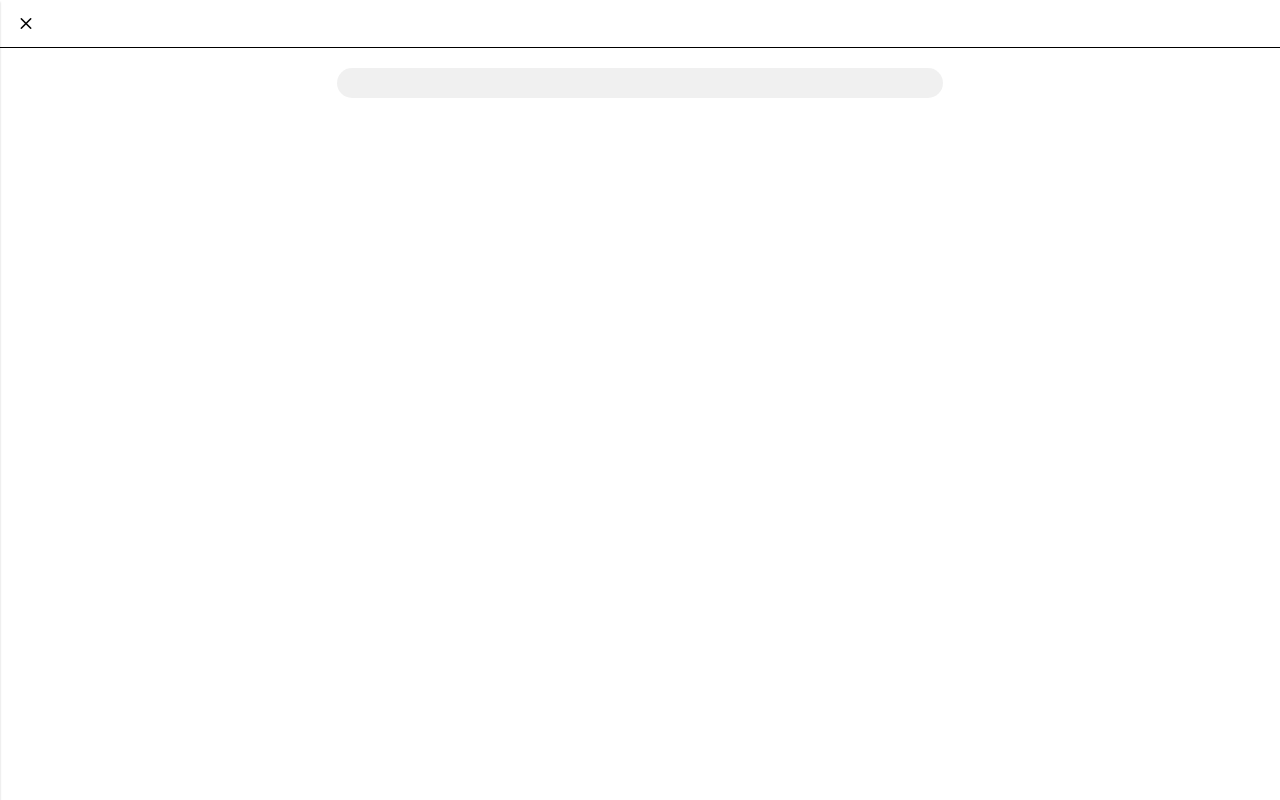
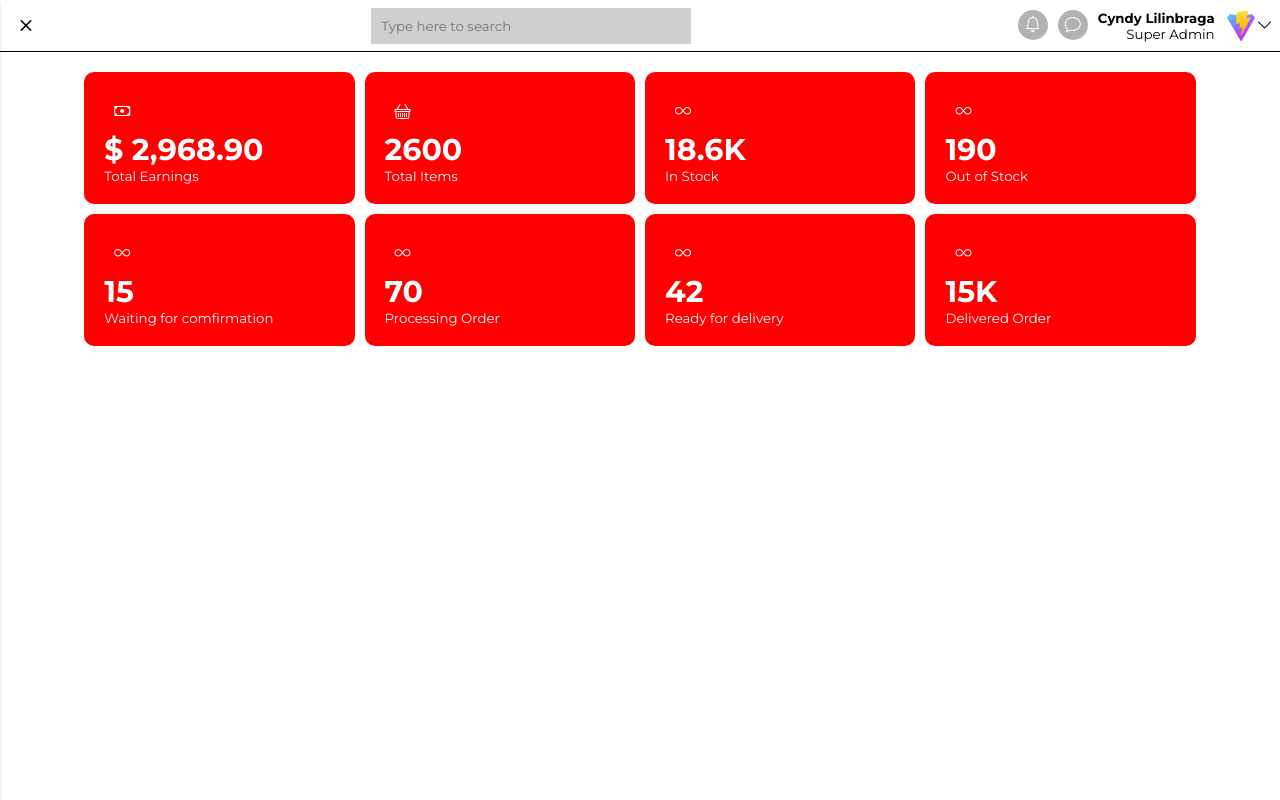
Before and after one commit to makinde-ayooluwa/shopmmerce, a React (Vite) app: page /admin in a window 1280 px wide. Built offline with nearby package versions, Linux system fonts and the light colour scheme.

Commit message:
Shopmmerce Changes

```diff
--- a/src/App.jsx
+++ b/src/App.jsx
@@ -1,10 +1,13 @@
 import "./App.css";
 import Router from "./components/Router";
 import "bootstrap-icons/font/bootstrap-icons.css";
+import ModeProvider from "./theme/ModeProvider";
 function App() {
   return (
     <>
-      <Router />
+      <ModeProvider>
+        <Router />
+      </ModeProvider>
     </>
   );
 }
--- a/src/components/Router.jsx
+++ b/src/components/Router.jsx
@@ -3,7 +3,7 @@ import Home from "../pages/user/Home";
 import Header from "./user/Header";
 import Dashboard from "../pages/admin/Dashboard";
 import Sidebar from "./admin/Sidebar";
-import { useState } from "react";
+import { useEffect, useState } from "react";
 
 export default function Router() {
   const [sidebarStyle, setSidebarStyle] = useState({
@@ -17,6 +17,13 @@ export default function Router() {
     background: innerWidth < 1440 ? "#ccc" : "#fff",
     position: "fixed",
   });
+  const [search, setSearch] = useState("");
+  useEffect(() => {
+    function displaySearch() {
+      console.log(search);
+    }
+    displaySearch();
+  }, [search]);
   return (
     <>
       <BrowserRouter>
@@ -53,9 +60,9 @@ export default function Router() {
                 >
                   <div style={{}}>
                     <Sidebar
-                    sidebarStyle={sidebarStyle}
-                    setSidebarStyle={setSidebarStyle}
-                  />
+                      sidebarStyle={sidebarStyle}
+                      setSidebarStyle={setSidebarStyle}
+                    />
                   </div>
                   {/* ADMIN HEADER */}
                   <div>
@@ -67,14 +74,14 @@ export default function Router() {
                         borderColor: "#000",
                         padding: "7.5px",
                         alignItems: "center",
-                        position:"sticky"
+                        position: "sticky",
                       }}
                     >
                       {/* TOGGLER */}
                       <button
                         style={{
                           zIndex: "20",
-                          visibility: innerWidth < 1440 ? "visible" : "hidden",
+                          display: innerWidth < 1440 ? "block" : "none",
                           border: "none",
                           background: "transparent",
                           fontSize: "25px",
@@ -98,7 +105,78 @@ export default function Router() {
                           gap: 15,
                         }}
                       >
-
+                        <input
+                          type="text"
+                          style={{
+                            width: "300px",
+                            border: "none",
+                            background: "#cfcfcf",
+                            padding: "10px",
+                          }}
+                          value={search}
+                          placeholder="Type here to search"
+                          onChange={(e) => setSearch(e.target.value)}
+                        />
+                      </div>
+                      <div style={{ display: "flex", gap: 10 }}>
+                        {/* Notification */}
+                        <div
+                          style={{
+                            borderRadius: "50%",
+                            background: "#b2b2b2",
+                            width: "30px",
+                            height: "30px",
+                            display: "flex",
+                            alignItems: "center",
+                            justifyContent: "center",
+                            color: "#fff",
+                          }}
+                        >
+                          <i className="bi bi-bell"></i>
+                        </div>
+                        {/* Messaging */}
+                        <div
+                          style={{
+                            borderRadius: "50%",
+                            background: "#b2b2b2",
+                            width: "30px",
+                            height: "30px",
+                            display: "flex",
+                            alignItems: "center",
+                            justifyContent: "center",
+                            color: "#fff",
+                          }}
+                        >
+                          <i className="bi bi-chat"></i>
+                        </div>
+                        <div
+                          style={{
+                            display: "flex",
+                            justifyContent: "space-between",
+                            gap: "10px",
+                          }}
+                        >
+                          <div
+                            style={{
+                              display: "grid",
+                              padding: "0px",
+                              gap: 0,
+                              textAlign: "end",
+                            }}
+                          >
+                            <h5>Cyndy Lilinbraga</h5>
+                            <small>Super Admin</small>
+                          </div>
+                          <div style={{display:"flex",justifyContent: 'center',alignItems: 'center',}}>
+                            <img
+                              src="/vite.svg"
+                              style={{ borderRadius: "50%" }}
+                              alt=""
+                            />
+                            <i className="bi bi-chevron-down"></i>
+                          </div>
+                        </div>
+                        {/*  */}
                       </div>
                     </div>
                     <Outlet />
--- /dev/null
+++ b/src/constants/Colors.js
@@ -0,0 +1,10 @@
+export const Colors = {
+  light: {
+    statCardBackground: "rgb(255, 0, 0)",
+    statColor:"#fff"
+  },
+  dark: {
+    statCardBackground: "rgb(255, 255, 255)",
+    statColor:"#000"
+  },
+};
--- /dev/null
+++ b/src/hooks/useLocalStorage.js
@@ -0,0 +1,15 @@
+import { useState } from "react";
+
+export default function useModeLocalStorage(key) {
+  function getValue() {
+    return localStorage.getItem(key)
+      ? JSON.parse(localStorage.getItem(key))
+      : "light";
+  }
+  const [valueState, setValueState] = useState(() => getValue());
+  function setValue(dValue) {
+    setValueState(dValue);
+    localStorage.setItem(key, JSON.stringify(dValue));
+  }
+  return [valueState, setValue];
+}
--- a/src/pages/admin/Dashboard.jsx
+++ b/src/pages/admin/Dashboard.jsx
@@ -1,4 +1,76 @@
+import { useContext } from "react";
+import { Mode } from "../../theme/Mode";
+import { Colors } from "../../constants/Colors";
+
 export default function Dashboard() {
+  const { mode, setMode } = useContext(Mode);
+  const colors = Colors[mode];
+  const stats = [
+    {
+      id: 1,
+      title: "Total Earnings",
+      icon: "bi bi-cash",
+      value: "2,968.90",
+      currency: "$",
+    },
+    {
+      id: 2,
+      title: "Total Items",
+      icon: "bi bi-basket",
+      value: "2600",
+      currency: "",
+    },
+    {
+      id: 3,
+      title: "In Stock",
+      icon: "bi bi-infinity",
+      value: "18.6K",
+      currency: "",
+    },
+    {
+      id: 4,
+      title: "Out of Stock",
+      icon: "bi bi-infinity",
+      value: "190",
+      currency: "",
+    },
+    {
+      id: 5,
+      title: "Waiting for comfirmation",
+      icon: "bi bi-infinity",
+      value: "15",
+      currency: "",
+    },
+    {
+      id: 6,
+      title: "Processing Order",
+      icon: "bi bi-infinity",
+      value: "70",
+      currency: "",
+    },
+    {
+      id: 7,
+      title: "Ready for delivery",
+      icon: "bi bi-infinity",
+      value: "42",
+      currency: "",
+    },
+    {
+      id: 8,
+      title: "Delivered Order",
+      icon: "bi bi-infinity",
+      value: "15K",
+      currency: "",
+    },
+  ];
+  const statStyle = {
+    width: "18%",
+    borderRadius: 10,
+    background: colors.statCardBackground,
+    display: "grid",
+    padding: 20,
+    color: colors.statColor,
+  };
   return (
     <>
       <div style={{ width: "100%", overflow: "hidden" }}>
@@ -6,22 +78,67 @@ export default function Dashboard() {
           style={{
             display: "flex",
             flexWrap: "wrap",
-            gap: 5,
+            gap: 10,
             justifyContent: "center",
             alignItems: "center",
             marginTop: 20,
           }}
         >
-          <div
+          {stats.map((stat) => (
+            <div key={stat.id} style={statStyle}>
+              <div style={{ display: "grid" }}>
+                <i className={stat.icon} style={{ padding: 10 }}></i>
+                <b style={{ fontSize: 30 }}>
+                  {stat.currency} {stat.value}
+                </b>
+                <small>{stat.title}</small>
+              </div>
+            </div>
+          ))}
+          {/* STAT 1 */}
+          {/* <div
+            style={{
+              width: "18%",
+              borderRadius: 10,
+              background: "rgba(185, 185, 185, 0.21)",
+              padding: 10,
+              display: "grid",
+            }}
+          >
+            <div
+              style={{
+                display: "flex",
+                justifyContent: "space-between",
+                padding: "5px",
+              }}
+            >
+              <h1>Total Products</h1>
+              <h1>200</h1>
+            </div>
+            <div>CHART</div>
+          </div> */}
+          {/* STAT 2 */}
+          {/* <div
             style={{
               width: "45%",
-              borderRadius: 20,
+              borderRadius: 10,
               background: "rgba(185, 185, 185, 0.21)",
-              padding: 15,
+              padding: 10,
+              display: "grid",
             }}
           >
-
-          </div>
+            <div
+              style={{
+                display: "flex",
+                justifyContent: "space-between",
+                padding: "5px",
+              }}
+            >
+              <h1>Total Products</h1>
+              <h1>200</h1>
+            </div>
+            <div>CHART</div>
+          </div> */}
         </div>
       </div>
     </>
--- /dev/null
+++ b/src/theme/Mode.jsx
@@ -0,0 +1,3 @@
+import { createContext } from "react";
+
+export const Mode = createContext();
--- /dev/null
+++ b/src/theme/ModeProvider.jsx
@@ -0,0 +1,8 @@
+import { useState } from "react";
+import { Mode } from "./Mode";
+import useModeLocalStorage from "../hooks/useLocalStorage";
+
+export default function ModeProvider({ children }) {
+    const [mode, setMode] = useModeLocalStorage("mode");
+  return <Mode.Provider value={{ mode, setMode }}>{children}</Mode.Provider>;
+}
```
Also changed, not shown: 3 other files (tests, documents, lock files or other folders).
